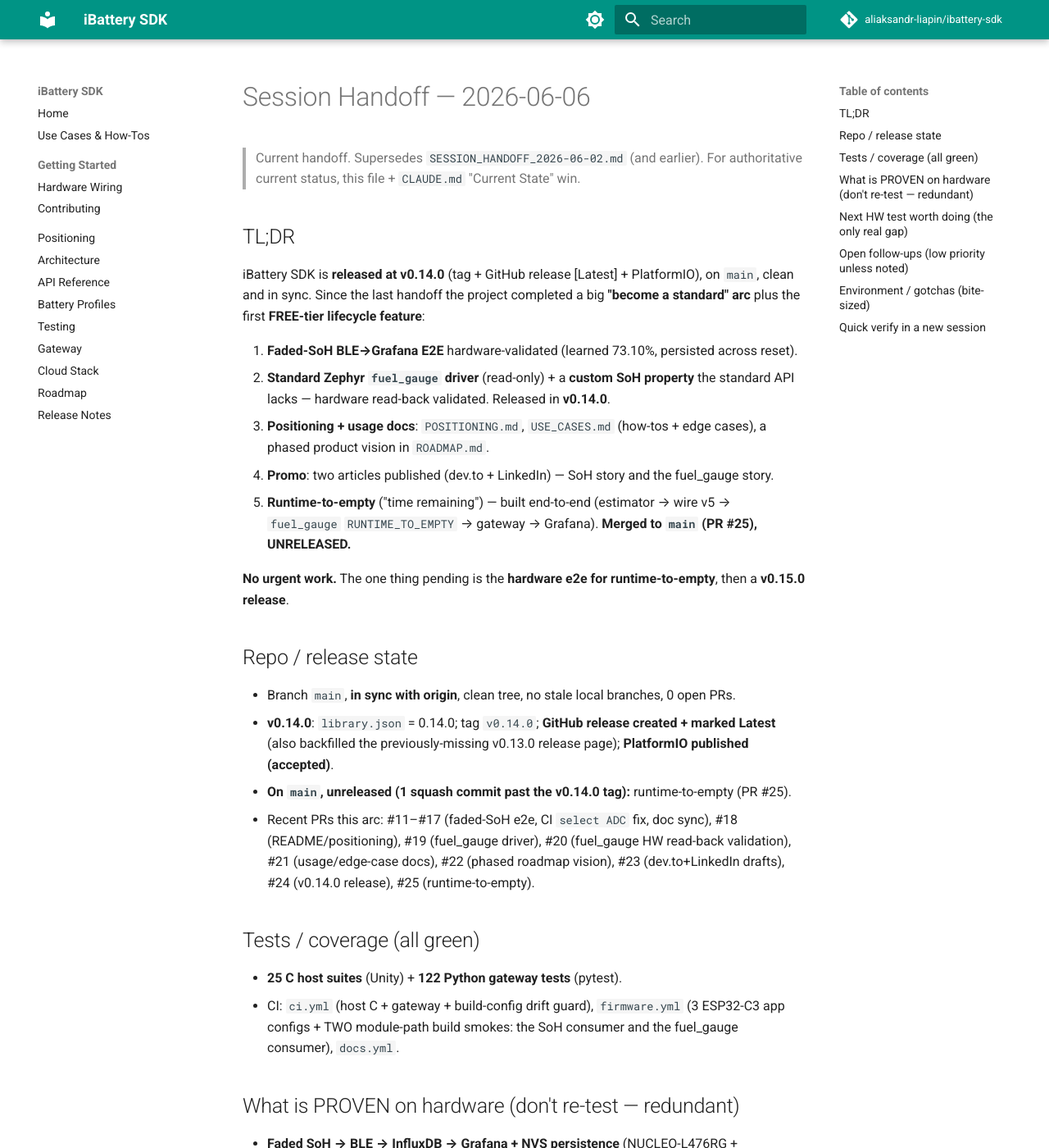
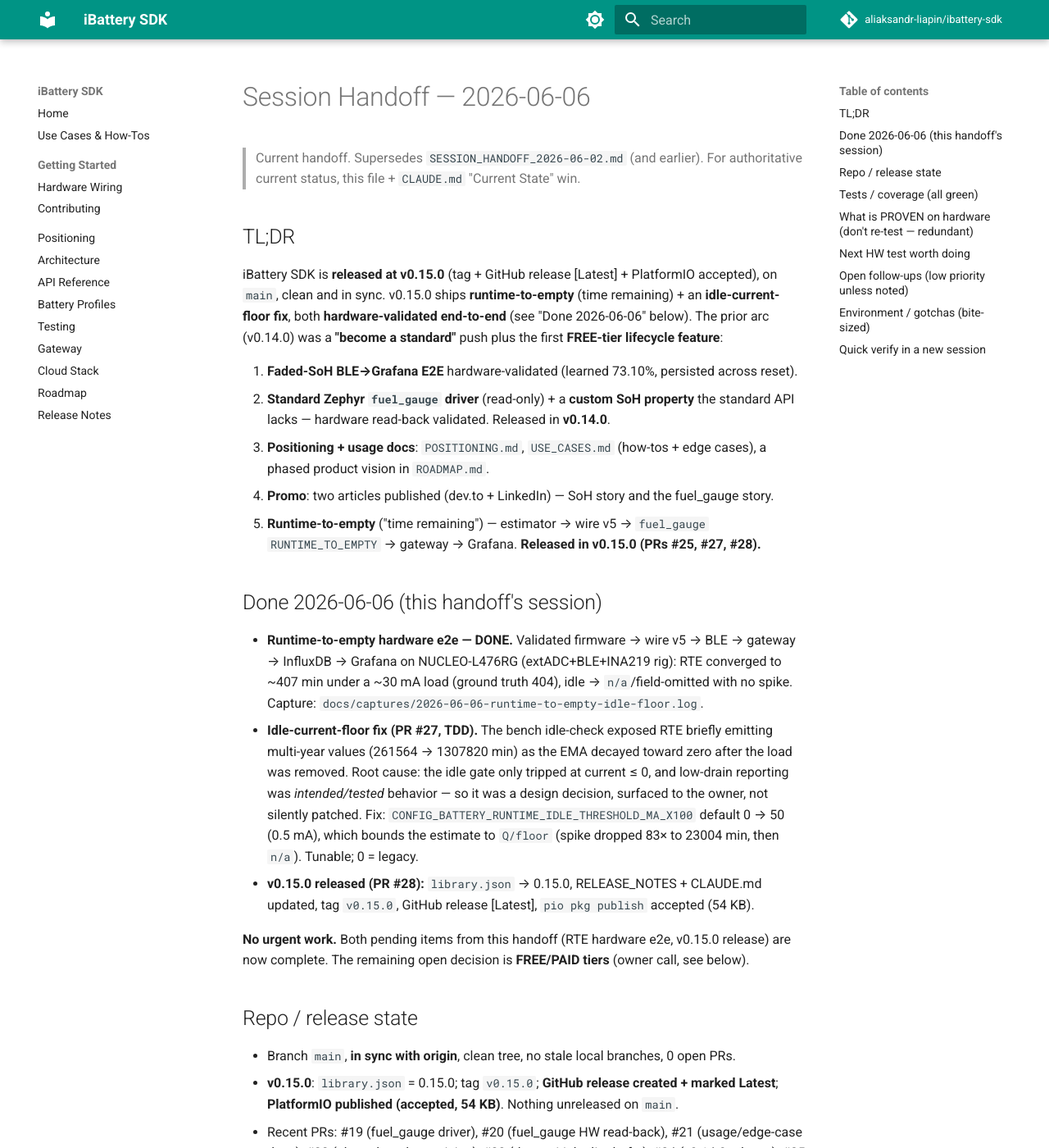
Before and after one commit to aliaksandr-liapin/ibattery-sdk, an MkDocs documentation site: the page built from docs/SESSION_HANDOFF_2026-06-06.md, in a window 1280 px wide and 1400 px high. Shown: the whole window at 82% size. Built offline with MkDocs 1.6.1 and Material for MkDocs 9.7.7, drawn with Linux system fonts in a browser that asks for light colours; comment, search, counter and statistics services are not loaded; some of the changed text lies outside the part shown.

Commit message:
docs(handoff): v0.15.0 shipped + runtime-to-empty HW e2e done (#29)
Updates the current handoff to reflect this session: runtime-to-empty
hardware-validated E2E, idle-current-floor fix (PR #27), and the v0.15.0
release (PR #28, tag + GitHub release + PlatformIO). FREE/PAID tier decision
remains the one open owner call.

Co-authored-by: Claude Opus 4.8 <noreply@anthropic.com>

```diff
--- a/docs/SESSION_HANDOFF_2026-06-06.md
+++ b/docs/SESSION_HANDOFF_2026-06-06.md
@@ -5,9 +5,11 @@
 
 ## TL;DR
 
-iBattery SDK is **released at v0.14.0** (tag + GitHub release [Latest] + PlatformIO),
-on `main`, clean and in sync. Since the last handoff the project completed a big
-**"become a standard" arc** plus the first **FREE-tier lifecycle feature**:
+iBattery SDK is **released at v0.15.0** (tag + GitHub release [Latest] + PlatformIO accepted),
+on `main`, clean and in sync. v0.15.0 ships **runtime-to-empty** (time remaining) +
+an **idle-current-floor fix**, both **hardware-validated end-to-end** (see "Done 2026-06-06"
+below). The prior arc (v0.14.0) was a **"become a standard"** push plus the first
+**FREE-tier lifecycle feature**:
 
 1. **Faded-SoH BLE→Grafana E2E** hardware-validated (learned 73.10%, persisted across reset).
 2. **Standard Zephyr `fuel_gauge` driver** (read-only) + a **custom SoH property** the
@@ -15,21 +17,36 @@ on `main`, clean and in sync. Since the last handoff the project completed a big
 3. **Positioning + usage docs**: `POSITIONING.md`, `USE_CASES.md` (how-tos + edge cases),
    a phased product vision in `ROADMAP.md`.
 4. **Promo**: two articles published (dev.to + LinkedIn) — SoH story and the fuel_gauge story.
-5. **Runtime-to-empty** ("time remaining") — built end-to-end (estimator → wire v5 →
-   `fuel_gauge` `RUNTIME_TO_EMPTY` → gateway → Grafana). **Merged to `main` (PR #25), UNRELEASED.**
+5. **Runtime-to-empty** ("time remaining") — estimator → wire v5 → `fuel_gauge`
+   `RUNTIME_TO_EMPTY` → gateway → Grafana. **Released in v0.15.0 (PRs #25, #27, #28).**
 
-**No urgent work.** The one thing pending is the **hardware e2e for runtime-to-empty**,
-then a **v0.15.0 release**.
+## Done 2026-06-06 (this handoff's session)
+
+- **Runtime-to-empty hardware e2e — DONE.** Validated firmware → wire v5 → BLE → gateway
+  → InfluxDB → Grafana on NUCLEO-L476RG (extADC+BLE+INA219 rig): RTE converged to ~407 min
+  under a ~30 mA load (ground truth 404), idle → `n/a`/field-omitted with no spike.
+  Capture: `docs/captures/2026-06-06-runtime-to-empty-idle-floor.log`.
+- **Idle-current-floor fix (PR #27, TDD).** The bench idle-check exposed RTE briefly emitting
+  multi-year values (261564 → 1307820 min) as the EMA decayed toward zero after the load was
+  removed. Root cause: the idle gate only tripped at current ≤ 0, and low-drain reporting was
+  *intended/tested* behavior — so it was a design decision, surfaced to the owner, not silently
+  patched. Fix: `CONFIG_BATTERY_RUNTIME_IDLE_THRESHOLD_MA_X100` default 0 → 50 (0.5 mA), which
+  bounds the estimate to `Q/floor` (spike dropped 83× to 23004 min, then `n/a`). Tunable; 0 = legacy.
+- **v0.15.0 released (PR #28):** `library.json` → 0.15.0, RELEASE_NOTES + CLAUDE.md updated,
+  tag `v0.15.0`, GitHub release [Latest], `pio pkg publish` accepted (54 KB).
+
+**No urgent work.** Both pending items from this handoff (RTE hardware e2e, v0.15.0 release)
+are now complete. The remaining open decision is **FREE/PAID tiers** (owner call, see below).
 
 ## Repo / release state
 
 - Branch `main`, **in sync with origin**, clean tree, no stale local branches, 0 open PRs.
-- **v0.14.0**: `library.json` = 0.14.0; tag `v0.14.0`; **GitHub release created + marked Latest**
-  (also backfilled the previously-missing v0.13.0 release page); **PlatformIO published (accepted)**.
-- **On `main`, unreleased (1 squash commit past the v0.14.0 tag):** runtime-to-empty (PR #25).
-- Recent PRs this arc: #11–#17 (faded-SoH e2e, CI `select ADC` fix, doc sync), #18 (README/positioning),
-  #19 (fuel_gauge driver), #20 (fuel_gauge HW read-back validation), #21 (usage/edge-case docs),
-  #22 (phased roadmap vision), #23 (dev.to+LinkedIn drafts), #24 (v0.14.0 release), #25 (runtime-to-empty).
+- **v0.15.0**: `library.json` = 0.15.0; tag `v0.15.0`; **GitHub release created + marked Latest**;
+  **PlatformIO published (accepted, 54 KB)**. Nothing unreleased on `main`.
+- Recent PRs: #19 (fuel_gauge driver), #20 (fuel_gauge HW read-back), #21 (usage/edge-case docs),
+  #22 (phased roadmap vision), #23 (dev.to+LinkedIn drafts), #24 (v0.14.0 release),
+  #25 (runtime-to-empty), #26 (prior handoff sync), #27 (RTE idle-current-floor fix, HW-validated),
+  #28 (v0.15.0 release).
 
 ## Tests / coverage (all green)
 
@@ -47,19 +64,16 @@ then a **v0.15.0 release**.
   `docs/captures/2026-06-04-fuel-gauge-runtime-validation.log`. Opt-in self-check:
   `CONFIG_BATTERY_FUEL_GAUGE_SELFCHECK`.
 
-## Next HW test worth doing (the only real gap)
+## Next HW test worth doing
 
-**Runtime-to-empty e2e on the rig.** Build `nucleo_l476rg_ble_extadc.conf` +
-`-DCONFIG_BATTERY_RUNTIME_TO_EMPTY=y` (the option needs `BATTERY_SOC_COULOMB`, which the extadc
-conf provides). Drive the PPK2/INA219 rig (see `docs/BENCH_PREP_SOH_BLE_E2E.md` — cap-free
-10k/10k divider): confirm serial `RTE=<min>` under load, `RTE=n/a` when idle/charging, then
-`runtime_to_empty_min` over BLE → InfluxDB → the Grafana "Time to Empty" panel. Run the gateway
-from **iTerm** (BLE). Then cut **v0.15.0**.
+**None pending.** The runtime-to-empty e2e (the prior "only real gap") is DONE — see
+"Done 2026-06-06" above. Remaining HW candidates are all low-priority (see Open follow-ups):
+external-ADC ~6–10% trim, partial-excursion SoH learning, real-cell LUT validation, nRF I2C remap.
 
 ## Open follow-ups (low priority unless noted)
 
-1. **v0.15.0 release** — bundle runtime-to-empty (bump `library.json` → 0.15.0, tag, GitHub
-   release, `pio pkg publish`). Do after the e2e.
+1. ~~**v0.15.0 release**~~ — DONE 2026-06-06 (bundled runtime-to-empty + idle-floor fix; tag +
+   GitHub release [Latest] + PlatformIO accepted).
 2. **OWNER DECISION pending:** confirm/re-tag the **FREE/PAID tiers** in `ROADMAP.md`
    ("Surfaced from usage gaps" table + the phased-vision section — all marked "proposals pending
    owner confirmation"). Monetization is a human call.
```
